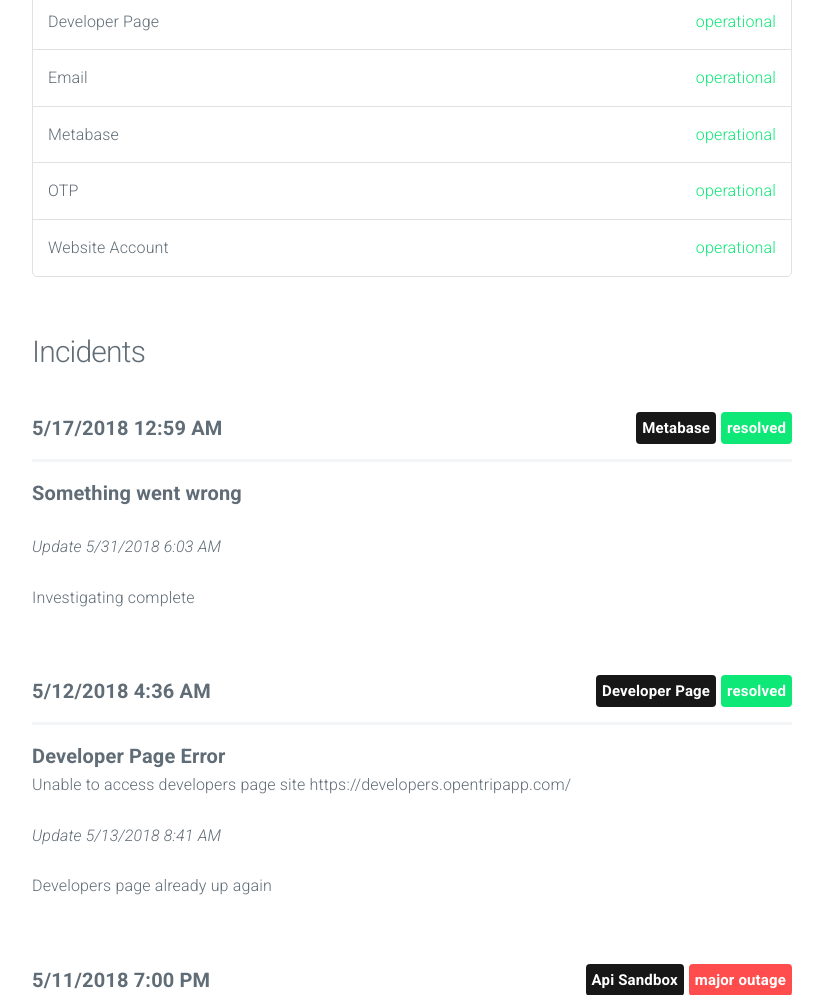
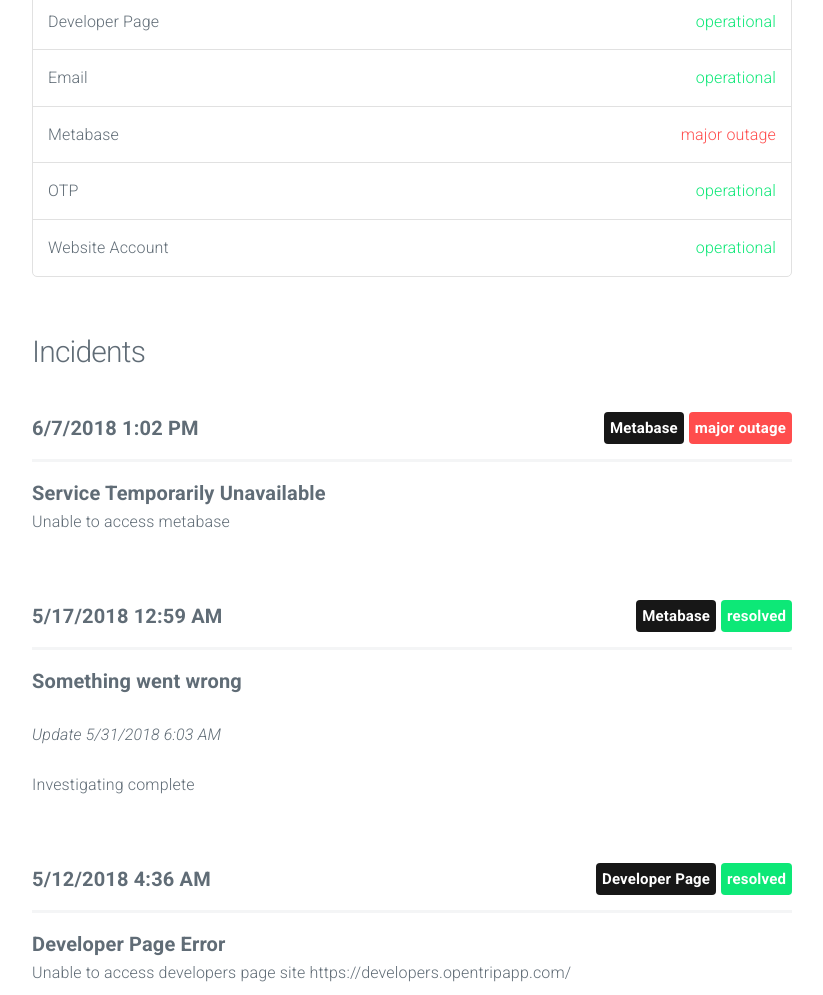
Before and after one commit to opentripapp/status, a plain HTML site: page index.html in a window 1280 px wide. Shown: the part 500-1495 px from the top of the page, without its empty margins (228-1051 px from the left). Drawn offline with nearby package versions, Linux system fonts and the light colour scheme; no server answers.

Commit message:
update index

```diff
--- a/index.html
+++ b/index.html
@@ -32,7 +32,7 @@
 
 
 					<div class="panel major outage">
-						<span data-l10n-id="Major-outage">Major outage</span> <span data-l10n-id="on">on</span> Api Sandbox.
+						<span data-l10n-id="Major-outage">Major outage</span> <span data-l10n-id="on">on</span> Api Sandbox, Metabase.
 					</div>
 
 
@@ -65,7 +65,7 @@
 					</li>
 
 					<li>
-						Metabase <span class="status operational" data-l10n-id="operational">operational</span>
+						Metabase <span class="status major outage" data-l10n-id="major-outage">major outage</span>
 					</li>
 
 					<li>
@@ -80,6 +80,23 @@
 
 				<h4 data-l10n-id="incidents">Incidents</h4>
 
+
+					<div class="incident">
+						<span class="date moment">2018-06-07 13:02:38 UTC</span>
+
+
+							<span class="label major outage float-right" data-l10n-id="major-outage">major outage</span>
+
+
+							<span class="label system float-right">Metabase</span>
+
+						<hr/>
+
+						<span class="title">Service Temporarily Unavailable</span>
+						<p>Unable to access metabase</p>
+
+
+					</div>
 
 					<div class="incident">
 						<span class="date moment">2018-05-17 00:59:35 UTC</span>
```
